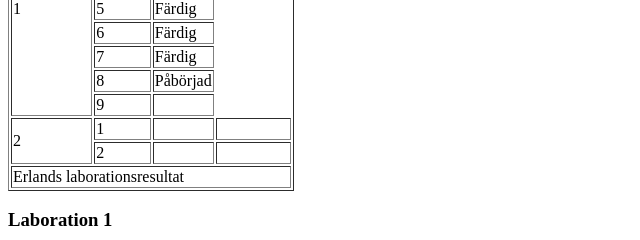
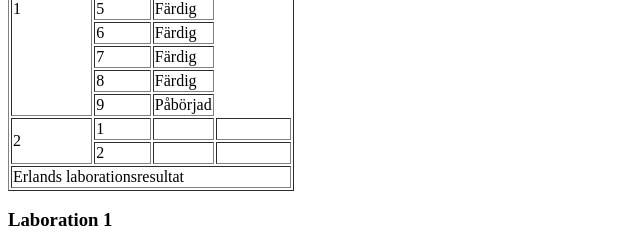
Before and after one commit to erljon01/HTML-labbar, a plain HTML site: page pages/laborationer.html in a window 1280 px wide. Shown: the part 448-688 px from the top of the page, 0-640 px from the left. Drawn offline with Linux system fonts and the light colour scheme.

Commit message:
Uppgift 1.9 klar

```diff
--- a/pages/laborationer.html
+++ b/pages/laborationer.html
@@ -67,11 +67,11 @@
                 </tr>
                 <tr>
                     <td>8</td>
-                    <td>Påbörjad</td>
+                    <td>Färdig</td>
                 </tr>
                 <tr>
                     <td>9</td>
-                    <td></td>
+                    <td>Påbörjad</td>
                 </tr>
                 <tr>
                     <td rowspan=2>2</td></td>
```
